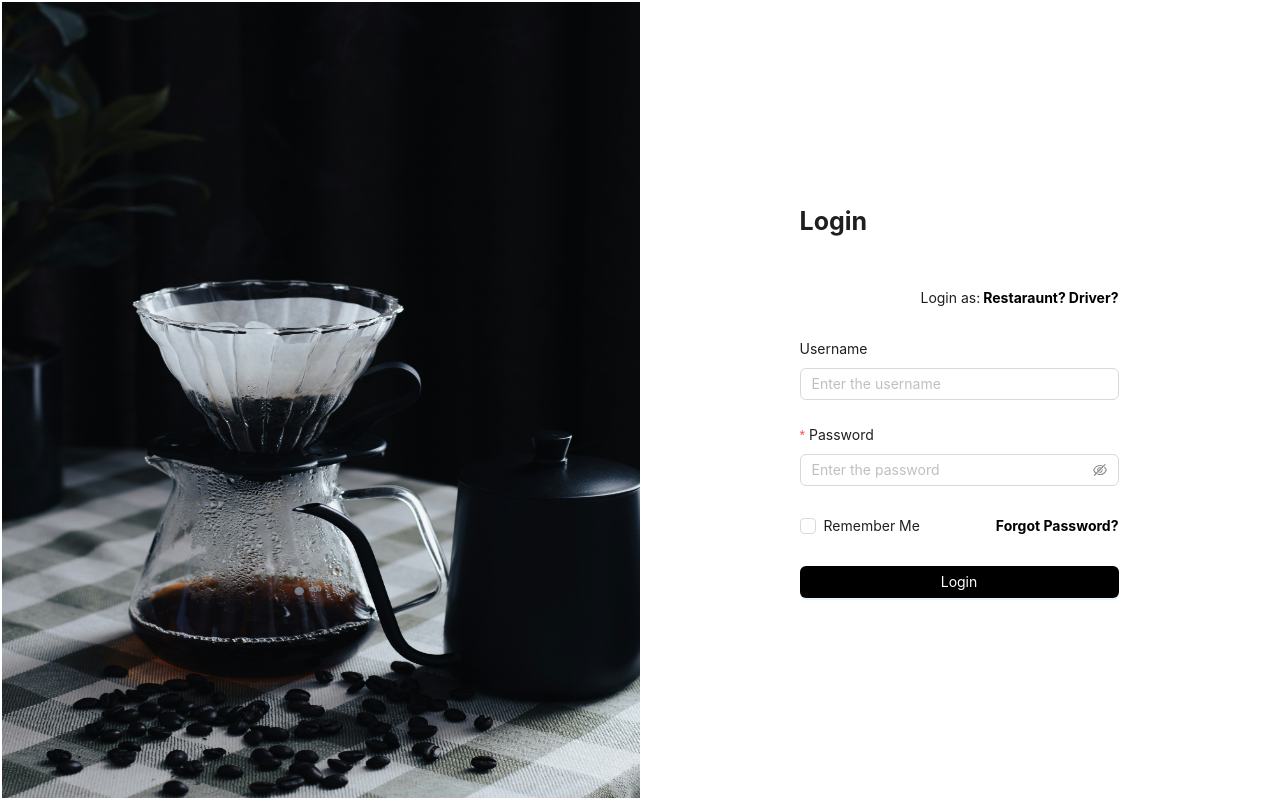
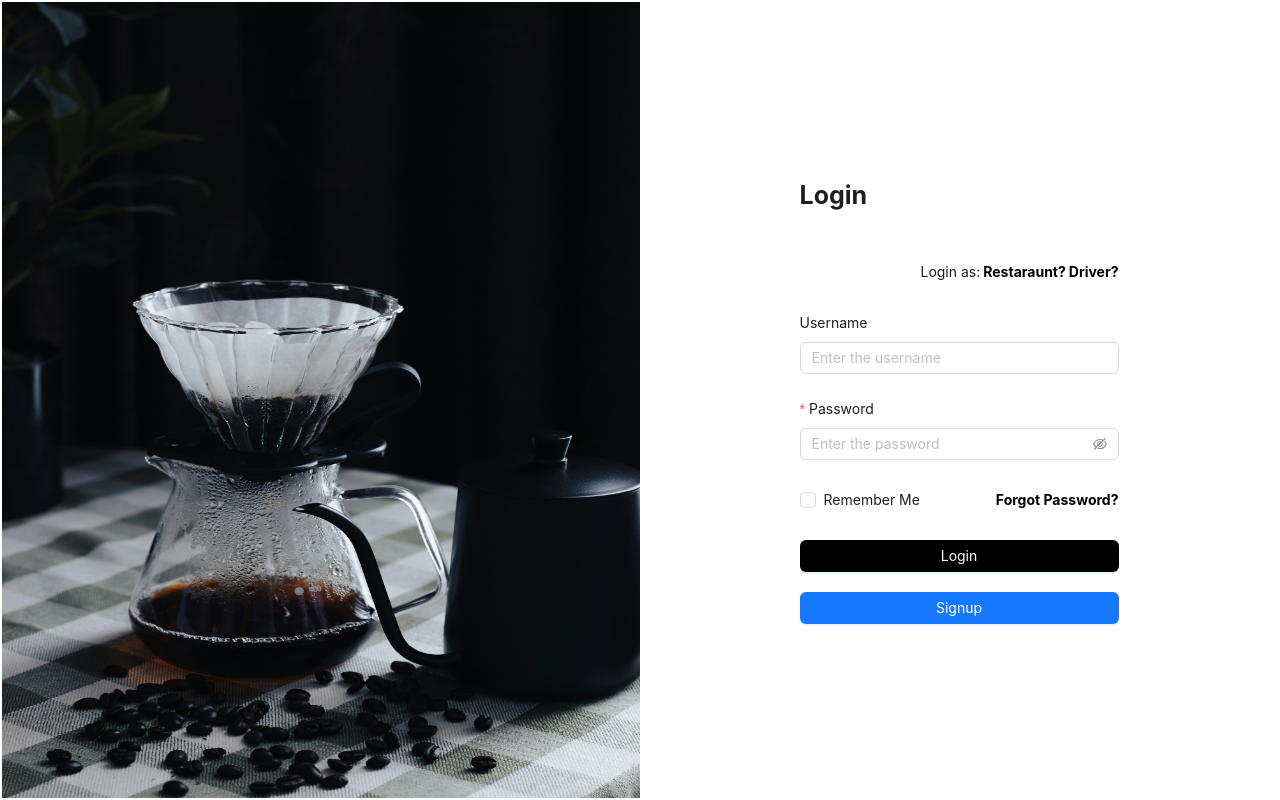
Before and after one commit to ashok-elumalai/deliveryApp, a React (Create React App) app in the folder delivery-app/: page /login in a window 1280 px wide. Built offline with nearby package versions, Linux system fonts and the light colour scheme.

Commit message:
fixed register route

```diff
--- a/delivery-app/src/App.js
+++ b/delivery-app/src/App.js
@@ -26,7 +26,7 @@ const router = createBrowserRouter([
     element: <LoginPage />,
   },
   {
-    path: "/registration",
+    path: "/register",
     element: <RegistrationPage />,
   },
   {
--- a/delivery-app/src/pages/LoginPage.js
+++ b/delivery-app/src/pages/LoginPage.js
@@ -110,6 +110,7 @@ const LoginPage = () => {
           <div
             style={{
               display: "flex",
+			  flexFlow: "column wrap",
               justifyContent: "center",
             }}
           >
@@ -120,6 +121,13 @@ const LoginPage = () => {
             >
               Login
             </Button>
+			<Button
+              type="primary"
+			  onClick={() => navigate("/register")}
+              style={{ width: "100%", marginTop: 20 }}
+            >
+              Signup
+            </Button>
           </div>
         </Form>
       </div>
```
